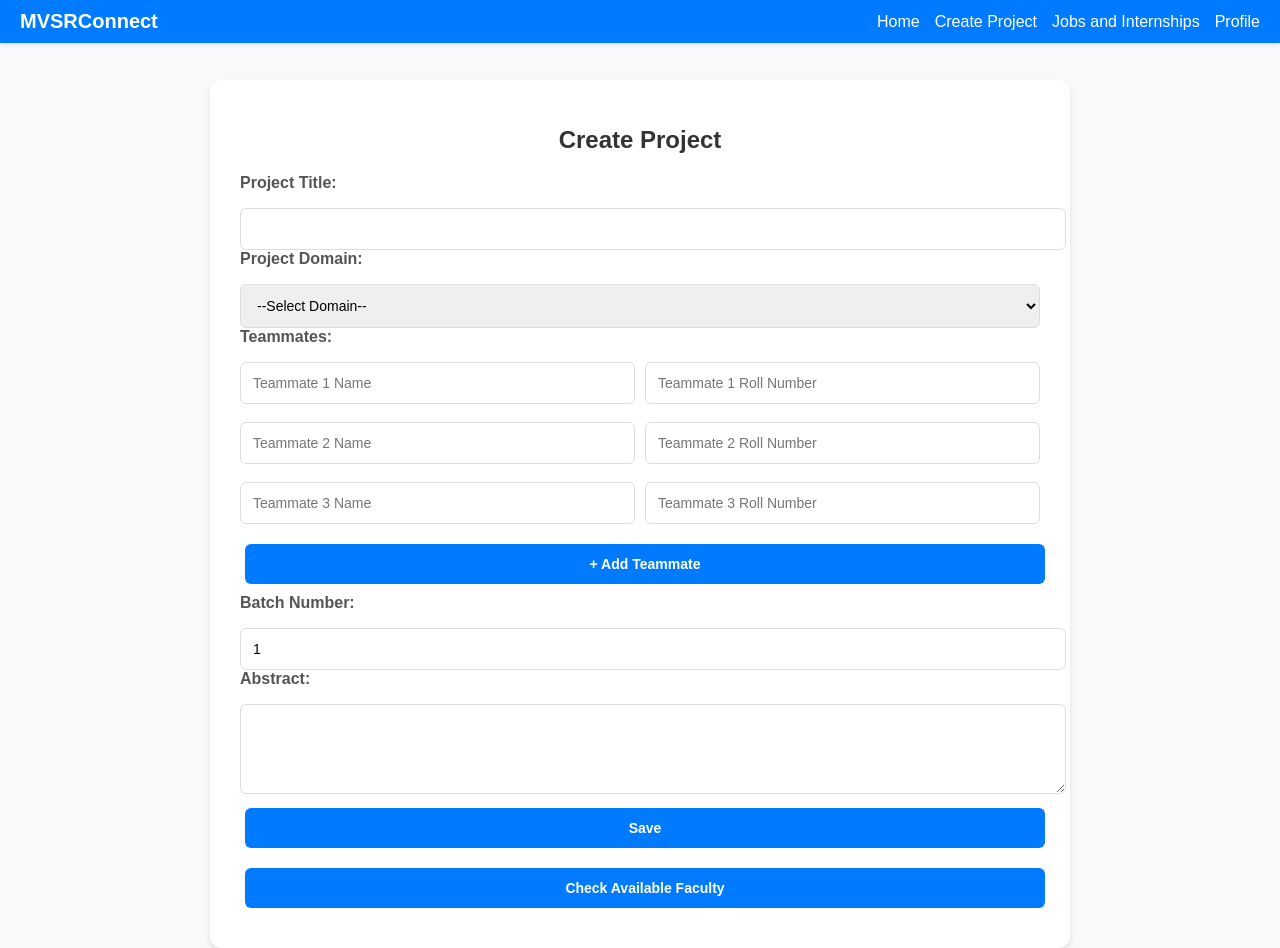
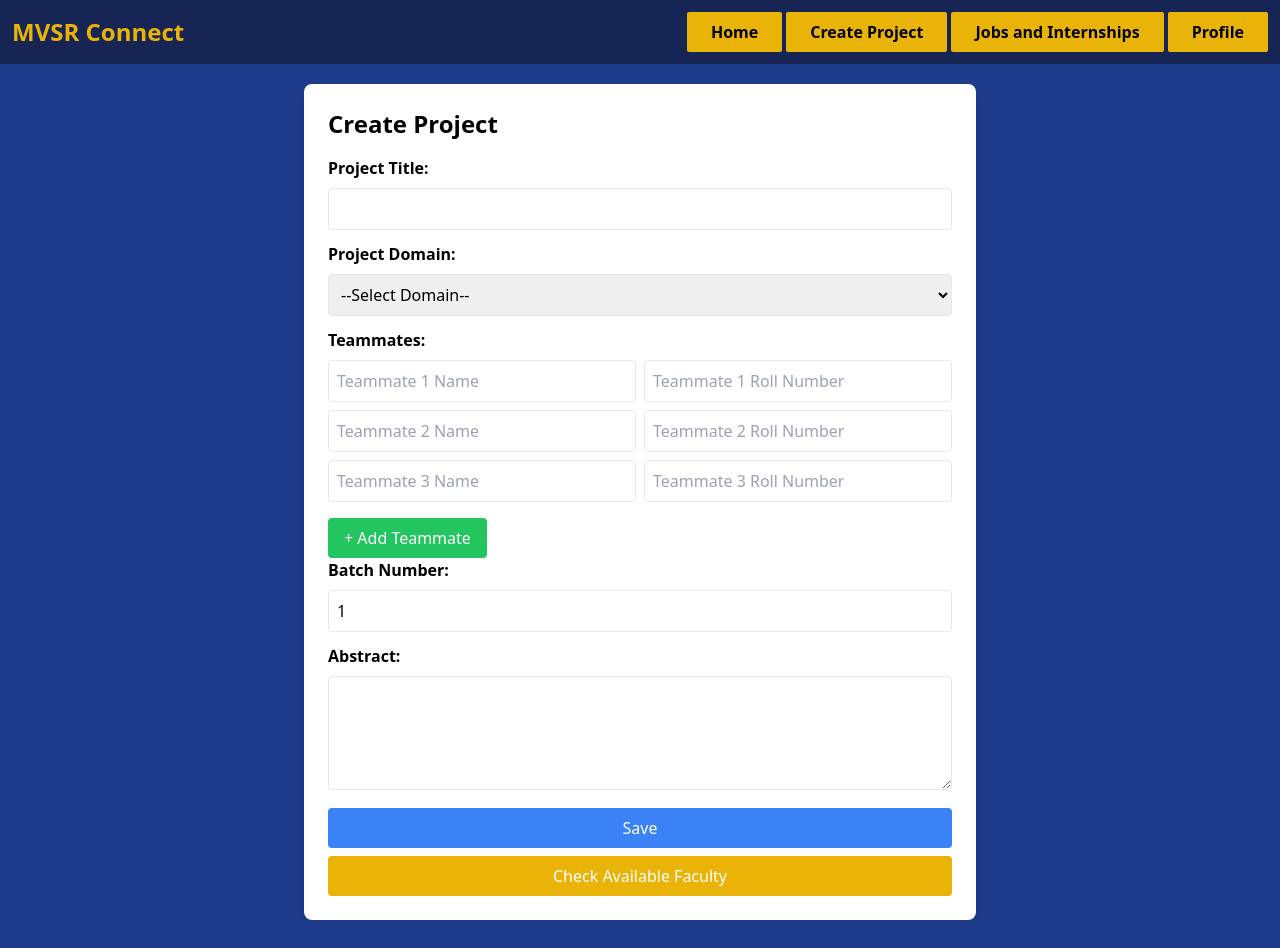
Before and after one commit to siddharthkishan10/MVSRConnects, a Django app: page /project-creation/ in a window 1280 px wide. After the commit the page ends 920 px from the top, so only its background shows below. Run offline with Django 5.2, Linux system fonts and the light colour scheme; some libraries are stand-ins or nearby versions.

Commit message:
commit 1

```diff
--- a/myapp/static/myapp/script.js
+++ b/myapp/static/myapp/script.js
@@ -7,22 +7,54 @@ document.addEventListener('DOMContentLoaded', function () {
         document.getElementById('successMessage').style.display = 'block'; // Show success message
     });
 
-    // Handle "+ Add Teammate" button
-    document.getElementById('addTeammate').addEventListener('click', function () {
+    // Disable existing click handlers by cloning and replacing the element
+    const addTeammateButton = document.getElementById('addTeammate');
+    const newButton = addTeammateButton.cloneNode(true);
+    addTeammateButton.parentNode.replaceChild(newButton, addTeammateButton);
+
+    // Add a single click handler to the new button
+    newButton.addEventListener('click', function () {
+        console.log('Add teammate clicked - should appear only once per click');
+
         const teammatesDiv = document.getElementById('teammates');
-        const teammateCount = teammatesDiv.children.length + 1;
+        const teammateCount = teammatesDiv.children.length + 1; // Calculate the next teammate number
 
         if (teammateCount <= 5) {
             const newTeammateRow = document.createElement('div');
-            newTeammateRow.className = 'teammate-row';
+            newTeammateRow.className = 'flex gap-2 mb-2'; // Tailwind classes for layout
             newTeammateRow.innerHTML = `
-                <input type="text" name="teammate${teammateCount}" placeholder="Teammate ${teammateCount} Name">
-                <input type="text" name="roll${teammateCount}" placeholder="Teammate ${teammateCount} Roll Number">
-                ${course === 'summer_internship' ? '<input type="text" name="internshipDomain' + teammateCount + '" placeholder="Internship Domain">' : ''}
+                <input type="text" name="teammate${teammateCount}" placeholder="Teammate ${teammateCount} Name" class="p-2 border rounded w-full">
+                <input type="text" name="roll${teammateCount}" placeholder="Teammate ${teammateCount} Roll Number" class="p-2 border rounded w-full">
+                ${course === 'summer_internship' ? '<input type="text" name="internshipDomain' + teammateCount + '" placeholder="Internship Domain" class="p-2 border rounded w-full">' : ''}
+                <button type="button" onclick="removeTeammate(this)" class="bg-red-500 text-white px-4 py-2 rounded">Remove</button>
             `;
             teammatesDiv.appendChild(newTeammateRow);
         } else {
             alert('Maximum of 5 teammates allowed.');
         }
     });
+
+    // Function to remove a teammate and renumber the remaining teammates
+    window.removeTeammate = function (button) {
+        const teammateRow = button.parentElement;
+        teammateRow.remove(); // Remove the teammate row
+
+        // Renumber the remaining teammates
+        const teammatesDiv = document.getElementById('teammates');
+        const teammateRows = teammatesDiv.children;
+        for (let i = 0; i < teammateRows.length; i++) {
+            const teammateNumber = i + 1;
+            const inputs = teammateRows[i].querySelectorAll('input');
+            // Update placeholders and names for teammate name and roll number
+            inputs[0].setAttribute('placeholder', `Teammate ${teammateNumber} Name`);
+            inputs[0].setAttribute('name', `teammate${teammateNumber}`);
+            inputs[1].setAttribute('placeholder', `Teammate ${teammateNumber} Roll Number`);
+            inputs[1].setAttribute('name', `roll${teammateNumber}`);
+            // Update placeholder and name for internship domain (if applicable)
+            if (inputs[2]) {
+                inputs[2].setAttribute('placeholder', 'Internship Domain');
+                inputs[2].setAttribute('name', `internshipDomain${teammateNumber}`);
+            }
+        }
+    };
 });
--- a/myapp/static/myapp/styles.css
+++ b/myapp/static/myapp/styles.css
@@ -1,167 +1,9 @@
-/* Navbar Styles */
-.navbar {
-    position: fixed;
-    top: 0;
-    left: 0;
-    width: 100%;
-    background-color: #007bff;
+.success-message {
+    display: none; /* Hidden by default */
+    background-color: #48bb78; /* Green background */
     color: white;
-    padding: 10px 20px;
-    display: flex;
-    justify-content: space-between;
-    align-items: center;
-    box-shadow: 0 2px 4px rgba(0, 0, 0, 0.1);
-    z-index: 1000;
-    box-sizing: border-box; /* Include padding in the width */
-    overflow: hidden; /* Prevent overflow */
+    padding: 0.5rem 1rem;
+    border-radius: 0.375rem;
+    text-align: center;
+    margin-top: 1rem;
 }
-
-
-
-.navbar-left .website-name {
-    font-size: 20px;
-    font-weight: 600;
-    white-space: nowrap; /* Prevent text from wrapping */
-}
-
-.navbar-right {
-    display: flex;
-    gap: 15px; /* Reduce gap between links */
-    flex-wrap: wrap; /* Allow links to wrap to the next line if needed */
-    justify-content: flex-end; /* Align links to the right */
-}
-
-.navbar-right a {
-    color: white;
-    text-decoration: none;
-    font-size: 16px;
-    white-space: nowrap; /* Prevent text from wrapping */
-}
-
-.navbar-right a:hover {
-    text-decoration: underline;
-}
-
-/* Main Content */
-body {
-    font-family: 'Arial', sans-serif;
-    margin: 0;
-    padding: 0;
-    background-color: #f8f9fa;
-    padding-top: 80px; /* Add space for the navbar */
-}
-
-.container {
-    background: white;
-    padding: 30px;
-    border-radius: 12px;
-    box-shadow: 0 4px 6px rgba(0, 0, 0, 0.1);
-    width: 800px;
-    max-width: 90%;
-    margin: 0 auto; /* Center the container */
-}
-
-h1 {
-    font-size: 24px;
-    color: #333;
-    margin-bottom: 20px;
-    text-align: center;
-}
-
-label {
-    display: block;
-    margin-bottom: 8px;
-    font-weight: 600;
-    color: #555;
-}
-
-select, input, textarea, button {
-    padding: 12px;
-    margin-top: 8px;
-    width: 100%;
-    border: 1px solid #ddd;
-    border-radius: 6px;
-    font-size: 14px;
-    transition: border-color 0.3s ease;
-}
-
-select:focus, input:focus, textarea:focus {
-    border-color: #007bff;
-    outline: none;
-}
-
-button {
-    background-color: #007bff;
-    color: white;
-    border: none;
-    cursor: pointer;
-    margin: 10px 5px;
-    font-weight: 600;
-    transition: background-color 0.3s ease;
-}
-
-button:hover {
-    background-color: #0056b3;
-}
-
-.teammate-row {
-    display: flex;
-    gap: 10px;
-    margin-bottom: 10px;
-}
-
-.teammate-row input {
-    flex: 1;
-}
-
-/* Faculty Table Styling */
-.faculty-table {
-    width: 100%;
-    border-collapse: collapse;
-    margin-top: 20px;
-}
-
-.faculty-table th, .faculty-table td {
-    border: 1px solid #ddd;
-    padding: 12px;
-    text-align: left;
-}
-
-.faculty-table th {
-    background-color: #f2f2f2;
-    font-weight: 600;
-    color: #333;
-}
-
-/* Success Message */
-.success-message {
-    color: #28a745;
-    font-weight: 600;
-    text-align: center;
-    margin-top: 20px;
-}
-
-/* Media Queries for Responsive Design */
-@media (max-width: 768px) {
-    .navbar {
-        padding: 10px; /* Reduce padding for smaller screens */
-    }
-
-    .navbar-right {
-        gap: 10px; /* Reduce gap between links */
-    }
-
-    .navbar-right a {
-        font-size: 14px; /* Reduce font size for smaller screens */
-    }
-}
-
-@media (max-width: 480px) {
-    .navbar-right {
-        gap: 8px; /* Further reduce gap for very small screens */
-    }
-
-    .navbar-right a {
-        font-size: 12px; /* Further reduce font size */
-    }
-}
--- /dev/null
+++ b/myapp/templates/myapp/base.html
@@ -0,0 +1,31 @@
+{% load static %}
+<!DOCTYPE html>
+<html lang="en">
+<head>
+    <meta charset="UTF-8">
+    <meta name="viewport" content="width=device-width, initial-scale=1.0">
+    <script src="https://cdn.tailwindcss.com"></script>
+    <title>{% block title %}MVSR Connect{% endblock %}</title>
+</head>
+<body class="bg-blue-900">
+    <nav class="bg-blue-950 w-full h-auto px-3 py-3 flex justify-between items-center">
+        <h1 class="text-xl sm:text-yellow-500 sm:font-bold md:text-xl md:font-bold md:text-yellow-500 lg:text-2xl lg:text-yellow-500 lg:font-bold">MVSR Connect</h1>
+        <div class="flex gap-1">
+            <a href="{% url 'home' %}" class="bg-yellow-500 sm:py-1 sm:px-2 sm:font-bold sm:rounded-sm md:rounded-sm md:px-3 md:py-2 md:font-bold lg:rounded-sm lg:py-2 lg:px-6 lg:font-bold">Home</a>
+            <a href="{% url 'select_course' %}" class="bg-yellow-500 sm:py-1 sm:px-2 sm:font-bold sm:rounded-sm md:rounded-sm md:px-3 md:py-2 md:font-bold lg:rounded-sm lg:py-2 lg:px-6 lg:font-bold">Create Project</a>
+            <a href="{% url 'jobs_internships' %}" class="bg-yellow-500 sm:py-1 sm:px-2 sm:font-bold sm:rounded-sm md:rounded-sm md:px-3 md:py-2 md:font-bold lg:rounded-sm lg:py-2 lg:px-6 lg:font-bold">Jobs and Internships</a>
+            <a href="{% url 'profile' %}" class="bg-yellow-500 sm:py-1 sm:px-2 sm:font-bold sm:rounded-sm md:rounded-sm md:px-3 md:py-2 md:font-bold lg:rounded-sm lg:py-2 lg:px-6 lg:font-bold">Profile</a>
+        </div>
+    </nav>
+
+    <div class="max-w-2xl mx-auto bg-white p-6 rounded-lg shadow-lg mt-5">
+        {% block content %}
+        <!-- Content from child templates will go here -->
+        {% endblock %}
+    </div>
+
+    {% block scripts %}
+    <!-- JavaScript from child templates will go here -->
+    {% endblock %}
+</body>
+</html>
--- a/myapp/templates/myapp/project_creation.html
+++ b/myapp/templates/myapp/project_creation.html
@@ -1,24 +1,17 @@
+{% extends 'myapp/base.html' %}
 {% load static %}
-<!DOCTYPE html>
-<html lang="en">
-<head>
-    <meta charset="UTF-8">
-    <meta name="viewport" content="width=device-width, initial-scale=1.0">
-    <title>Project Creation - MVSRConnect</title>
-    <link rel="stylesheet" href="{% static 'myapp/styles.css' %}">
-</head>
-<body>
-    {% include 'myapp/navbar.html' %}
 
-    <div class="container">
-        <h1>Create Project</h1>
+{% block title %}Project Creation - MVSRConnect{% endblock %}
+
+{% block content %}
+<h1 class="text-2xl font-bold mb-4">Create Project</h1>
 <form id="projectForm">
     <!-- Common Fields -->
-            <label for="title">Project Title:</label>
-            <input type="text" id="title" name="title" required>
+    <label class="block font-semibold mb-2">Project Title:</label>
+    <input type="text" id="title" name="title" class="w-full p-2 border rounded mb-3" required>
 
-            <label for="domain">Project Domain:</label>
-            <select id="domain" name="domain" required>
+    <label class="block font-semibold mb-2">Project Domain:</label>
+    <select id="domain" name="domain" class="w-full p-2 border rounded mb-3" required>
         <option value="">--Select Domain--</option>
         <option value="ai">Artificial Intelligence</option>
         <option value="web">Web Development</option>
@@ -26,53 +19,52 @@
     </select>
 
     <!-- Teammates Section -->
-            <label>Teammates:</label>
+    <label class="block font-semibold mb-2">Teammates:</label>
     <div id="teammates">
-                <!-- Initial 3 Teammates -->
-                <div class="teammate-row">
-                    <input type="text" name="teammate1" placeholder="Teammate 1 Name" required>
-                    <input type="text" name="roll1" placeholder="Teammate 1 Roll Number" required>
+        <!-- Initial 3 Teammates (No Remove Button) -->
+        <div class="flex gap-2 mb-2">
+            <input type="text" name="teammate1" placeholder="Teammate 1 Name" class="p-2 border rounded w-full" required>
+            <input type="text" name="roll1" placeholder="Teammate 1 Roll Number" class="p-2 border rounded w-full" required>
             {% if course == 'summer_internship' %}
-                        <input type="text" name="internshipDomain1" placeholder="Internship Domain" required>
+                <input type="text" name="internshipDomain1" placeholder="Internship Domain" class="p-2 border rounded w-full" required>
             {% endif %}
         </div>
-                <div class="teammate-row">
-                    <input type="text" name="teammate2" placeholder="Teammate 2 Name">
-                    <input type="text" name="roll2" placeholder="Teammate 2 Roll Number">
+        <div class="flex gap-2 mb-2">
+            <input type="text" name="teammate2" placeholder="Teammate 2 Name" class="p-2 border rounded w-full">
+            <input type="text" name="roll2" placeholder="Teammate 2 Roll Number" class="p-2 border rounded w-full">
             {% if course == 'summer_internship' %}
-                        <input type="text" name="internshipDomain2" placeholder="Internship Domain">
+                <input type="text" name="internshipDomain2" placeholder="Internship Domain" class="p-2 border rounded w-full">
             {% endif %}
         </div>
-                <div class="teammate-row">
-                    <input type="text" name="teammate3" placeholder="Teammate 3 Name">
-                    <input type="text" name="roll3" placeholder="Teammate 3 Roll Number">
+        <div class="flex gap-2 mb-2">
+            <input type="text" name="teammate3" placeholder="Teammate 3 Name" class="p-2 border rounded w-full">
+            <input type="text" name="roll3" placeholder="Teammate 3 Roll Number" class="p-2 border rounded w-full">
             {% if course == 'summer_internship' %}
-                        <input type="text" name="internshipDomain3" placeholder="Internship Domain">
+                <input type="text" name="internshipDomain3" placeholder="Internship Domain" class="p-2 border rounded w-full">
             {% endif %}
         </div>
     </div>
-            <button type="button" id="addTeammate">+ Add Teammate</button>
+    <button type="button" id="addTeammate" class="mt-2 bg-green-500 text-white px-4 py-2 rounded">+ Add Teammate</button>
 
     <!-- Batch Number -->
-            <label for="batchNumber">Batch Number:</label>
-            <input type="text" id="batchNumber" name="batchNumber" value="1" readonly>
+    <label class="block font-semibold mb-2">Batch Number:</label>
+    <input type="text" id="batchNumber" name="batchNumber" value="1" class="w-full p-2 border rounded mb-3" readonly>
 
     <!-- Abstract -->
-            <label for="abstract">Abstract:</label>
-            <textarea id="abstract" name="abstract" rows="4" required></textarea>
-
+    <label class="block font-semibold mb-2">Abstract:</label>
+    <textarea id="abstract" name="abstract" rows="4" class="w-full p-2 border rounded mb-3" required></textarea>
 
     <!-- Buttons -->
-            <button type="submit">Save</button>
+    <button type="submit" class="w-full bg-blue-500 text-white px-4 py-2 rounded mb-2">Save</button>
     <a href="{% url 'available_faculty' %}" target="_blank">
-                <button type="button">Check Available Faculty</button>
+        <button type="button" class="w-full bg-yellow-500 text-white px-4 py-2 rounded">Check Available Faculty</button>
     </a>
 </form>
 
 <!-- Success Message -->
-        <div id="successMessage" class="success-message" style="display: none;">Saved Successfully!</div>
-    </div>
+<div id="successMessage" class="success-message mt-4 p-2 bg-green-500 text-white text-center rounded" style="display: none;">Saved Successfully!</div>
 
+{% block scripts %}
 <script src="{% static 'myapp/script.js' %}"></script>
-</body>
-</html>
+{% endblock %}
+{% endblock %}
```
Also changed, not shown: myapp/templates/myapp/available_faculty.html (+16 -26 lines), myapp/templates/myapp/home.html (+8 -16 lines), myapp/templates/myapp/jobs_internships.html (+7 -17 lines), myapp/templates/myapp/profile.html (+7 -17 lines), myapp/templates/myapp/select_course.html (+10 -18 lines). Lines whose indentation alone changed are shown as unchanged.
